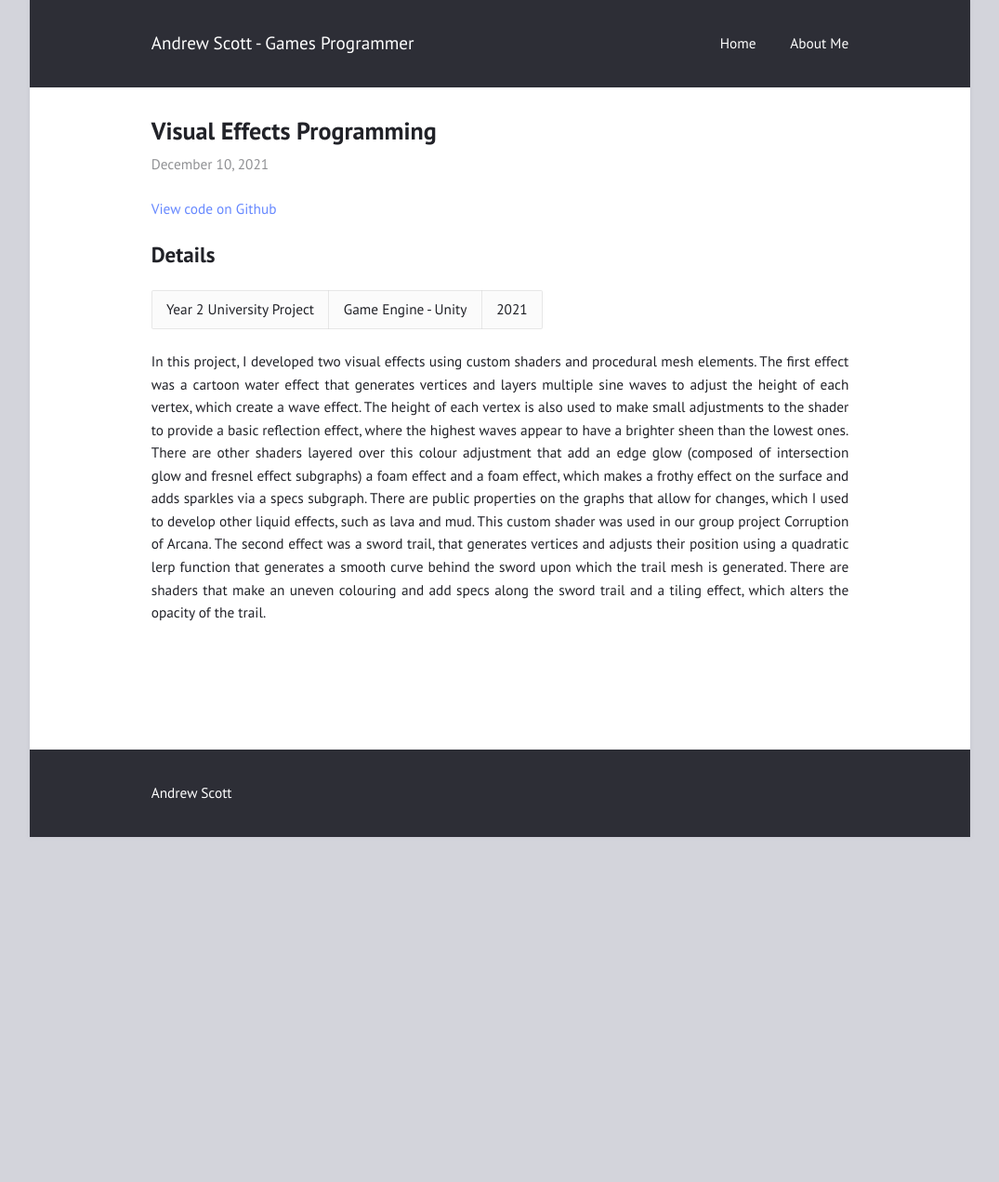
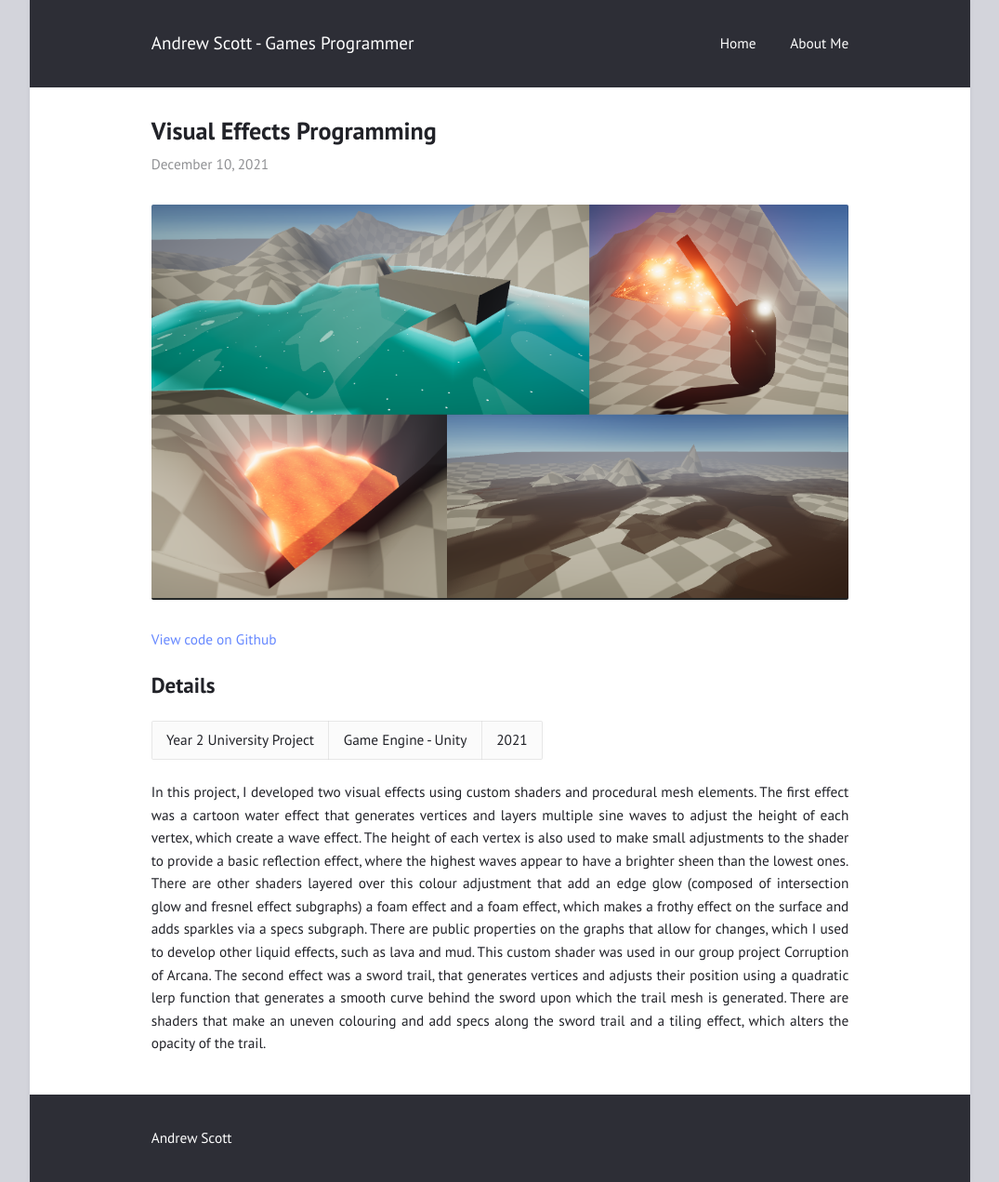
Before and after one commit to andrewscott02/andrewscott02.github.io, a Jekyll site: the page built from _posts/2021-12-10-visual-effects-programming.md, in a window 1280 px wide. Shown: the whole page at 93% size, without its empty margins (102-1177 px from the left). Built offline with Jekyll 4.4.1, drawn with Linux system fonts in a browser that asks for light colours; before the commit the page ends 900 px from its top, so only the background shows below that.

Commit message:
Update 2021-12-10-visual-effects-programming.md

```diff
--- a/_posts/2021-12-10-visual-effects-programming.md
+++ b/_posts/2021-12-10-visual-effects-programming.md
@@ -3,6 +3,9 @@ title:  "Visual Effects Programming"
 layout: post
 categories: media
 ---
+
+![Graphics Image](https://raw.githubusercontent.com/andrewscott02/andrewscott02.github.io/master/_posts/Images/GraphicsImages.png)
+
 
 [View code on Github](https://github.com/andrewscott02/Graphics-Programming)
 
```
